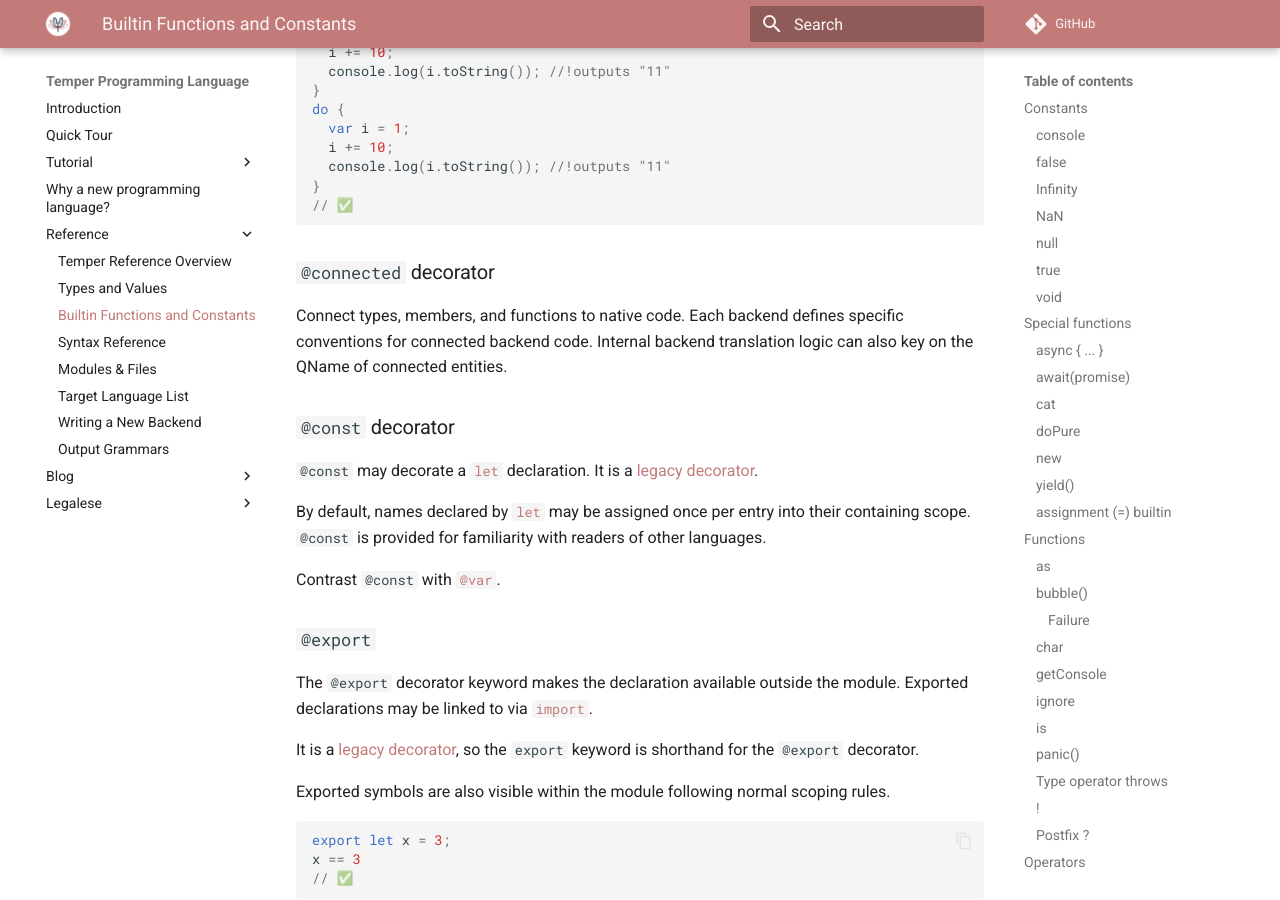
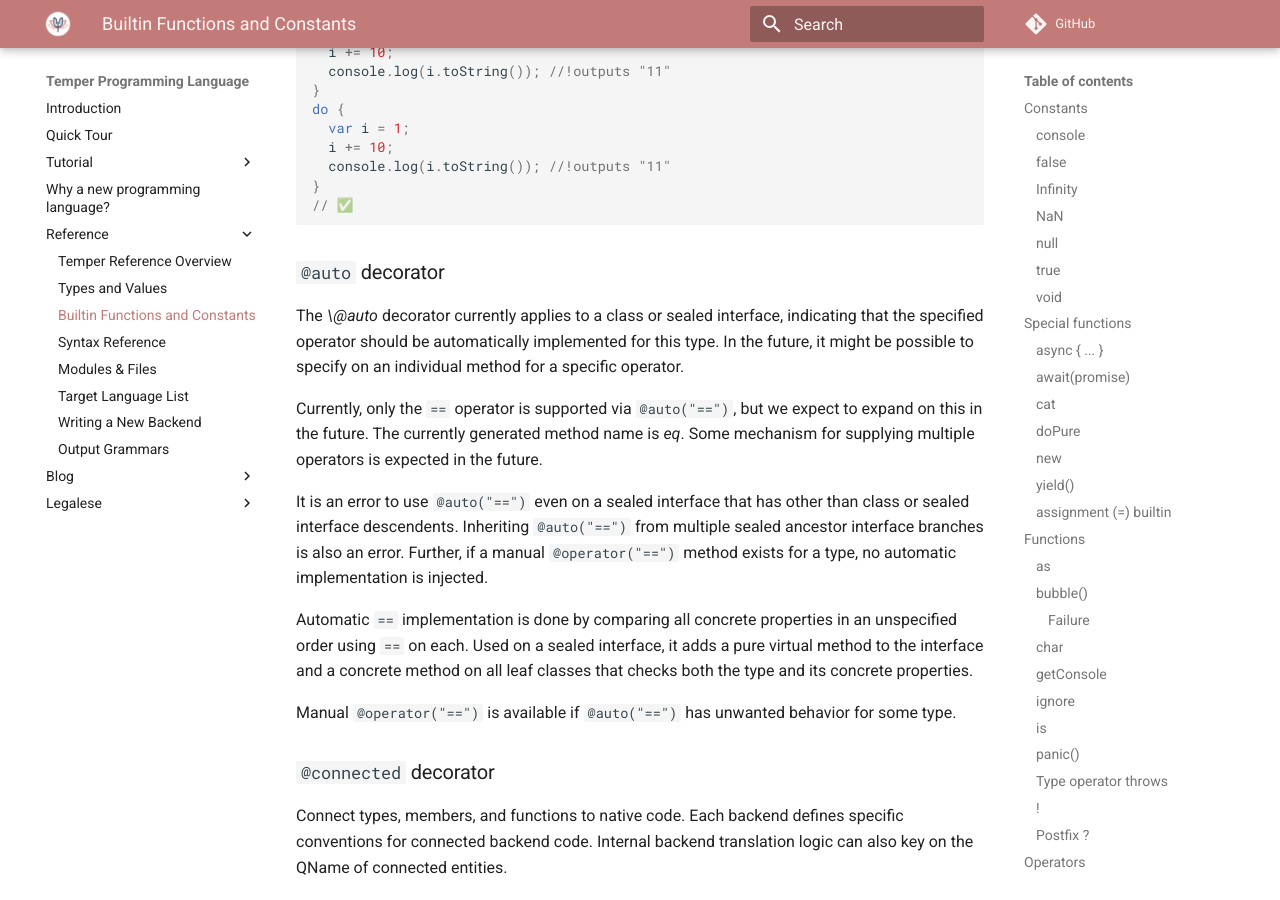
Before and after one commit to temperlang/temper, an MkDocs documentation site: the page built from docs/for-users/temper-docs/docs/reference/builtins.md, in a window 1280 px wide and 900 px high, scrolled down 43794 px. Built offline with MkDocs 1.6.1 and Material for MkDocs 9.7.7, drawn with Linux system fonts in a browser that asks for light colours; nearby versions of some CDN libraries; library files that are not in the unit come from our copies; comment, search, counter and statistics services are not loaded.

Commit message:
Fix lint; update docs; add release note
Signed-off-by: Tom <tom@temper.systems>

```diff
--- a/docs/for-users/temper-docs/docs/reference/builtins.md
+++ b/docs/for-users/temper-docs/docs/reference/builtins.md
@@ -3243,6 +3243,37 @@
 <!-- /snippet: legacy-decorator -->
 
 <!-- /snippet: builtin/@ -->
+
+<!-- snippet: builtin/@auto -->
+
+<a name="builtin&#45;&#64;auto" class="snippet-anchor-name"></a>
+
+### `@auto` decorator
+The *\@auto* decorator currently applies to a class or sealed interface,
+indicating that the specified operator should be automatically implemented
+for this type. In the future, it might be possible to specify on an
+individual method for a specific operator.
+
+Currently, only the `==` operator is supported via `@auto("==")`, but we
+expect to expand on this in the future. The currently generated method name
+is *eq*. Some mechanism for supplying multiple operators is expected in the
+future.
+
+It is an error to use `@auto("==")` even on a sealed interface that has other
+than class or sealed interface descendents. Inheriting `@auto("==")` from
+multiple sealed ancestor interface branches is also an error. Further, if a
+manual `@operator("==")` method exists for a type, no automatic
+implementation is injected.
+
+Automatic `==` implementation is done by comparing all concrete properties in
+an unspecified order using `==` on each. Used on a sealed interface, it adds
+a pure virtual method to the interface and a concrete method on all leaf
+classes that checks both the type and its concrete properties.
+
+Manual `@operator("==")` is available if `@auto("==")` has unwanted behavior
+for some type.
+
+<!-- /snippet: builtin/@auto -->
 
 <!-- snippet: builtin/@connected -->
 
```
Also changed, not shown: release-notes/snippets/auto-impl.md (added, +18 -0 lines), docs/for-users/.snippet-hashes.json, 1 other file.
